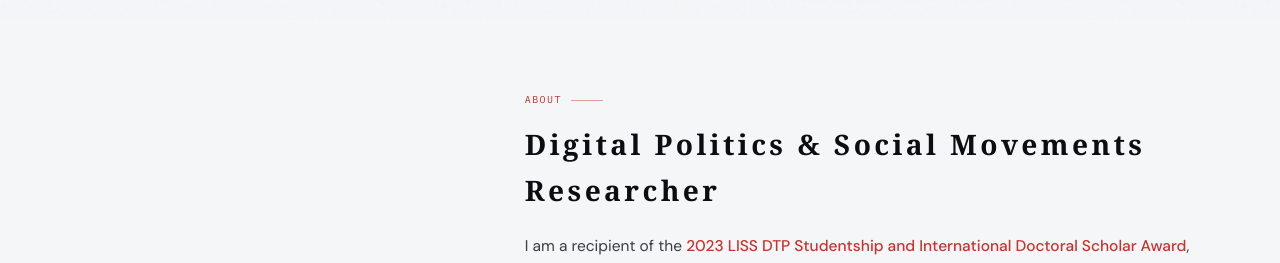
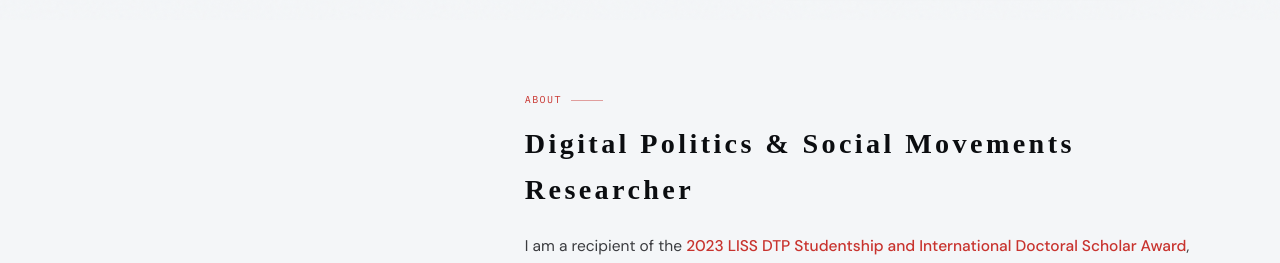
Before and after one commit to Nickybert/nickybert.github.io, a React (Vite) app: page / in a window 1280 px wide. Shown: the part 780-1043 px from the top of the page. Built offline with nearby package versions, Linux system fonts and the light colour scheme; a web font is replaced by a local one.

Commit message:
Update index.css

```diff
--- a/src/index.css
+++ b/src/index.css
@@ -41,7 +41,7 @@
     line-height: 1.65;
   }
   h1, h2, h3, h4, h5, h6 {
-    font-family: 'Google Sans', Georgia, serif;
+    font-family: 'Google Sans';
     font-weight: 700;
     text-transform: capitalize;
     letter-spacing: 0.12em;
```
